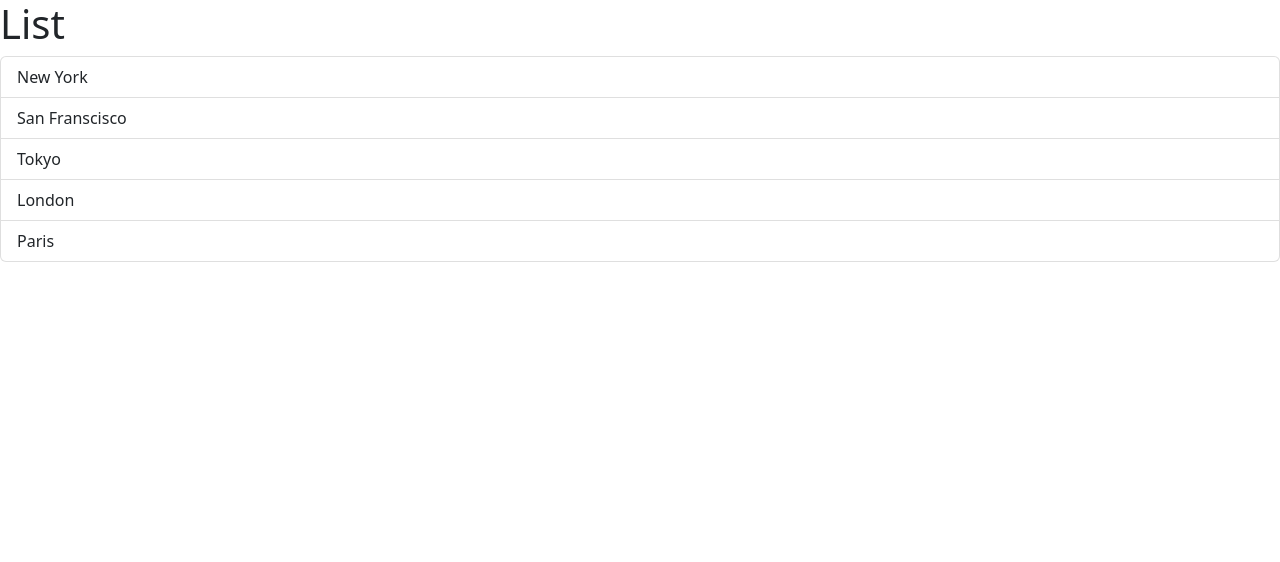
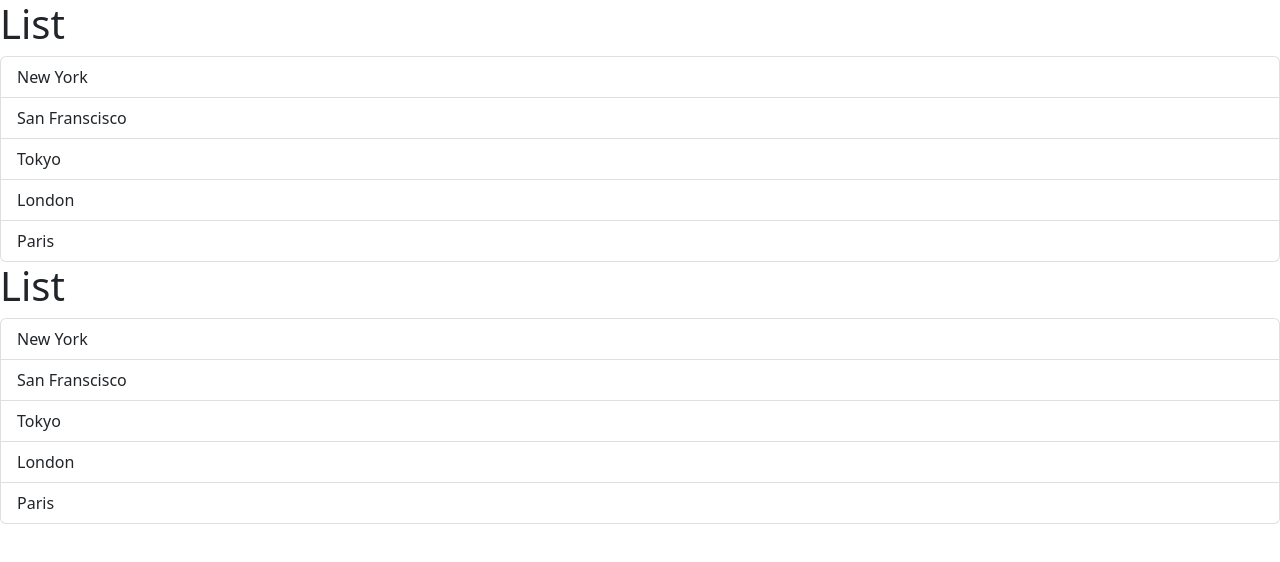
Before and after one commit to LuxinZhang902/react-app, a React (Vite) app: page / in a window 1280 px wide. Shown: the top 562 px of the page. Built offline with nearby package versions, Linux system fonts and the light colour scheme.

Commit message:
Test Each component has its own state

```diff
--- a/src/App.tsx
+++ b/src/App.tsx
@@ -1,7 +1,11 @@
-import ListGroup from './components/ListGroup'
+import ListGroup from "./components/ListGroup";
 
-function App(){
-  return <div><ListGroup /></div>
+function App() {
+  return (
+    <div>
+      <ListGroup /> <ListGroup />
+    </div>
+  );
 }
 
 export default App;
```
Also changed, not shown: 1 other file (tests, documents, lock files or other folders).
